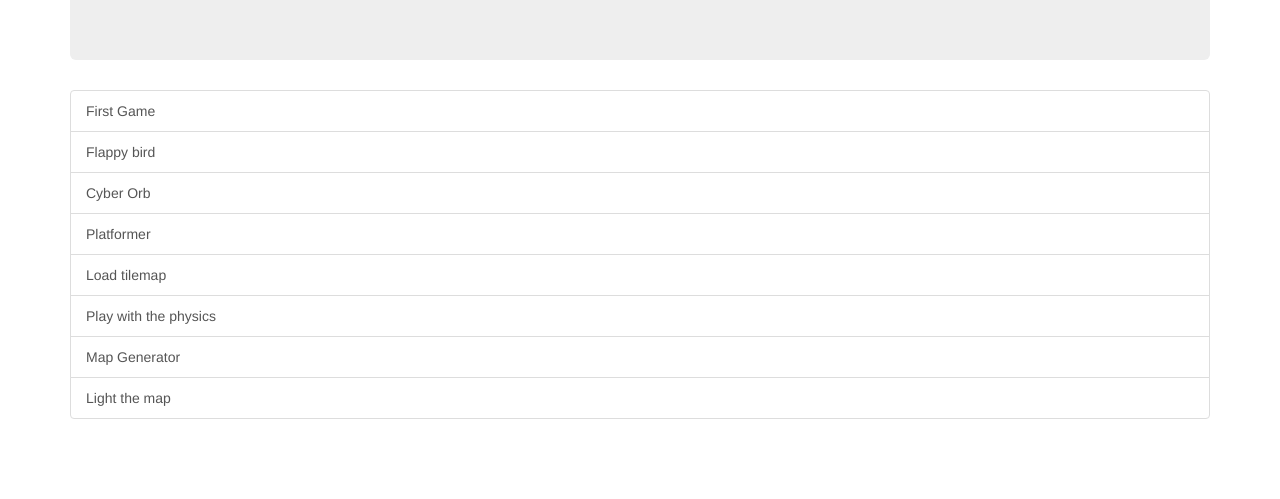
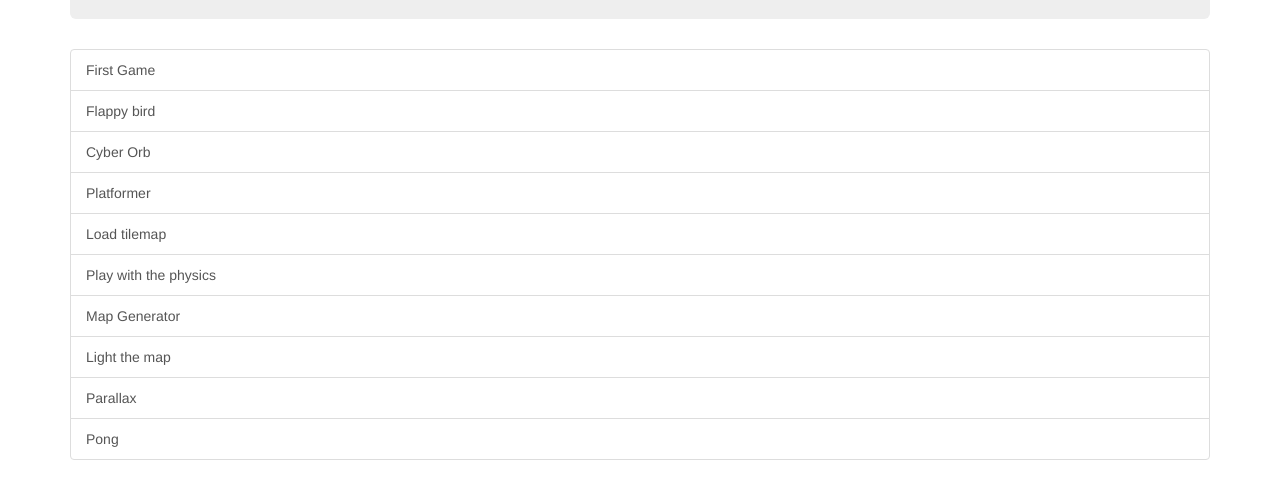
Before and after one commit to guillaume-gomez/phaserEs6Sandbox, a website: page static/index.html in a window 1280 px wide. Shown: the part 271-770 px from the top of the page. Drawn offline with nearby package versions, Linux system fonts and the light colour scheme.

Commit message:
add link to pong

```diff
--- a/static/index.html
+++ b/static/index.html
@@ -21,6 +21,8 @@
       <a href="p2-physics.html" class="list-group-item">  Play with the physics</a>
       <a href="map-generator.html" class="list-group-item">  Map Generator</a>
       <a href="light-the-map.html" class="list-group-item">  Light the map</a>
+      <a href="parallax.html" class="list-group-item"> Parallax </a>
+      <a href="pong.html" class="list-group-item"> Pong </a>
     </div>
   </div>
 </body>
```
